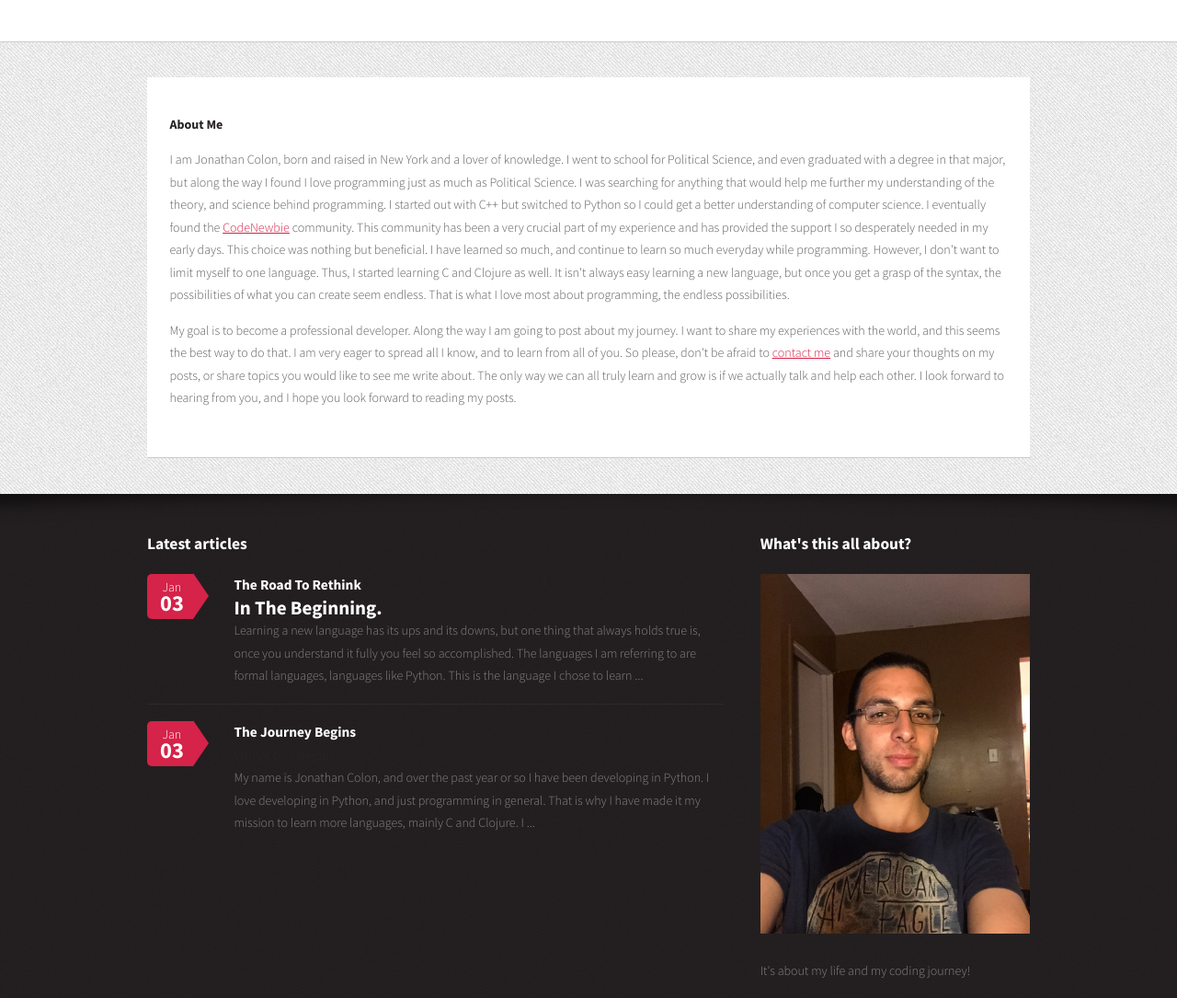
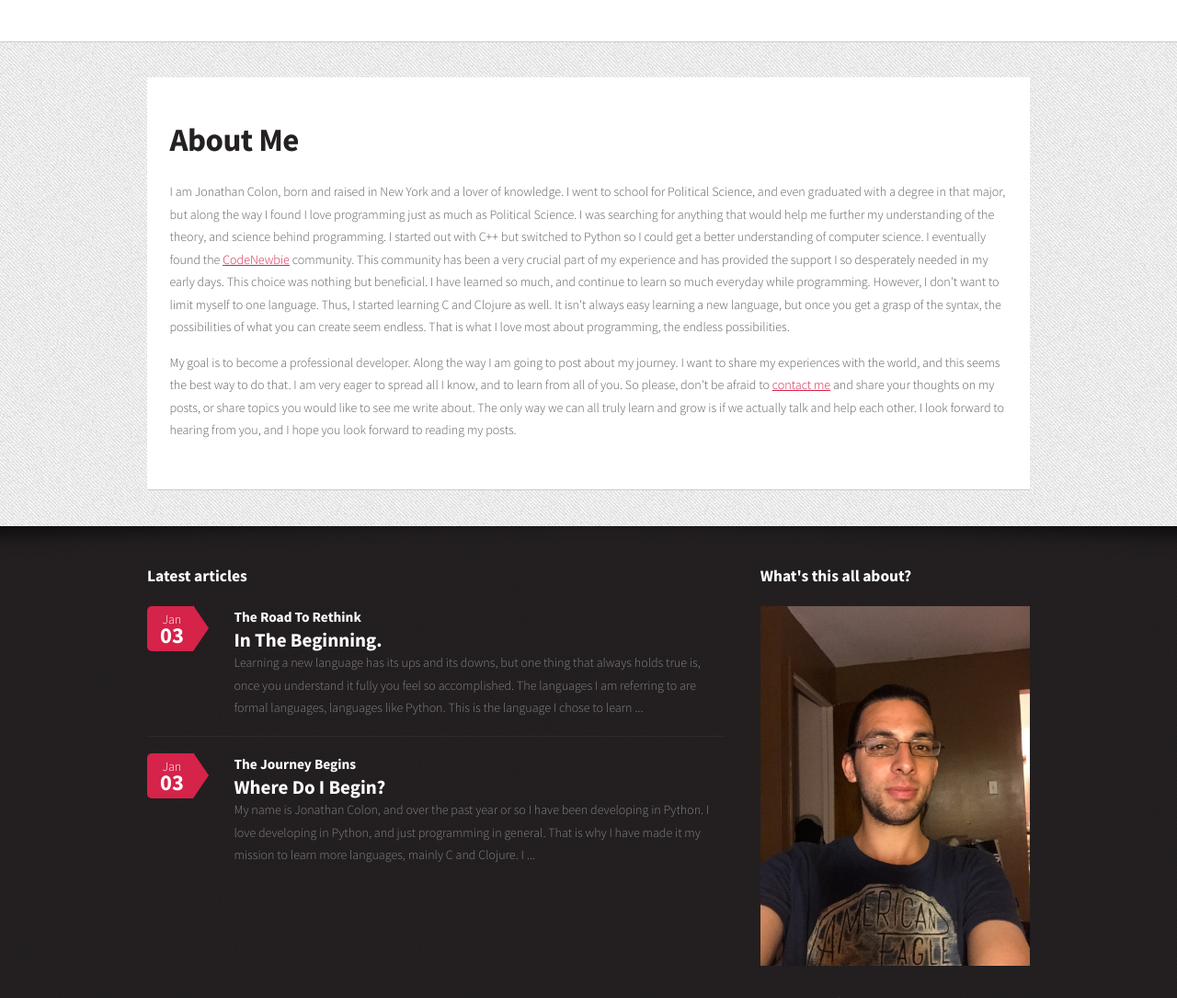
Before and after one commit to jcode89/JohnnysJourney, a plain HTML site: page pages/about-me.html in a window 1280 px wide. Shown: the part 160-1245 px from the top of the page at 92% size. Drawn offline with Linux system fonts and the light colour scheme.

Commit message:
Fixes CSS bug in footer

```diff
--- a/theme/css/style-desktop.css
+++ b/theme/css/style-desktop.css
@@ -13,6 +13,11 @@
 		font-size: 11pt;
 		line-height: 1.75em;
 		min-width: 1200px;
+	}
+
+	h1
+	{
+		font-size: 1.5em;
 	}
 
 	h2
@@ -90,6 +95,13 @@
 			{
 				padding-top: 1em;
 				margin: 0 0 2em 0;
+			}
+
+			.is-post h1
+			{
+				padding:0.5em 0;
+				font-size: 2.5em;
+				letter-spacing: -0.015em;
 			}
 
 			.is-post h2
@@ -391,8 +403,13 @@
 
 	#footer
 	{
+
 	}
 
+  #footer h1
+	{
+		color: #FFFFFF;
+	}
 /*********************************************************************************/
 /* Main                                                                          */
 /*********************************************************************************/
--- a/theme/css/style.css
+++ b/theme/css/style.css
@@ -669,6 +669,7 @@
 			color: #c5c4c4;
 		}
 
+		#footer-wrapper h1,
 		#footer-wrapper h2,
 		#footer-wrapper h3,
 		#footer-wrapper h4,
```
